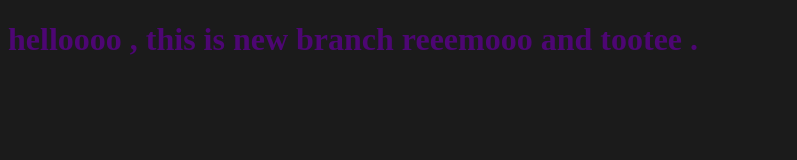
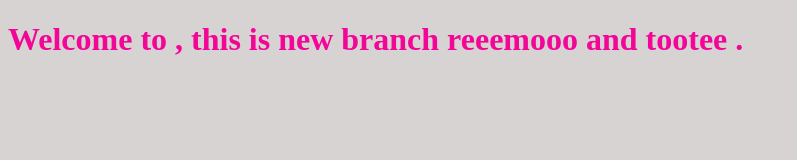
Before and after one commit to ReemM2/myproject, a plain HTML site: page index.html in a window 1280 px wide. Shown: the whole page, without its empty margins (0-797 px from the left). Drawn offline with Linux system fonts and the light colour scheme.

Commit message:
editing all files

```diff
--- a/app.js
+++ b/app.js
@@ -1 +1 @@
-alert("WOOOW");
+alert("Heloo");
--- a/index.html
+++ b/index.html
@@ -7,7 +7,7 @@
     <link rel="stylesheet" href="style.css">
 </head>
 <body>
-    <h1>helloooo , this is new branch reeemooo and tootee .<h1>
+    <h1>Welcome to  , this is new branch reeemooo and tootee .<h1>
     <script src="app.js"></script>
 </body>
 </html>
--- a/style.css
+++ b/style.css
@@ -1,8 +1,8 @@
 h1{
 
-color:rgb(77, 6, 115);
+color:rgb(242, 5, 151);
 }
 body{
-    background-color: rgb(27, 27, 27);
+    background-color: rgb(216, 211, 211);
 
 }
```
